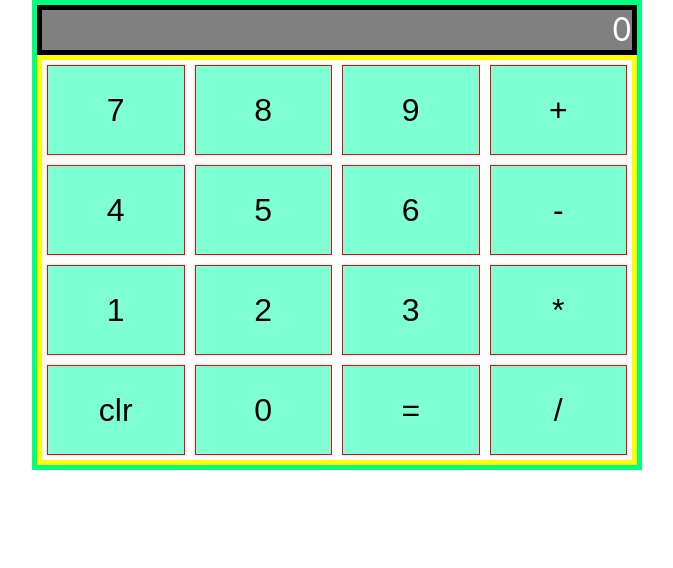
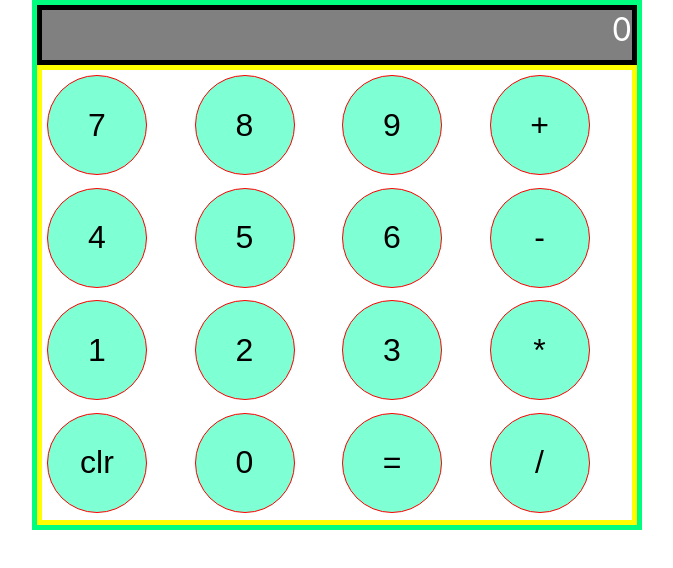
Before and after one commit to HowardMiclat/midtermexam, a React (Create React App) app: page / in a window 1280 px wide. Shown: the top 568 px of the page, without its empty margins (303-976 px from the left). Built offline with nearby package versions, Linux system fonts and the light colour scheme.

Commit message:
ReactCalc Updated 9/26/2024

```diff
--- a/src/App.css
+++ b/src/App.css
@@ -11,7 +11,7 @@
 
 .DispContainer {
   border: 5px solid black;
-  height: 40px;
+  height: 50px;
   background-color: gray;
 }
 
@@ -23,7 +23,7 @@
 
 .ButtContainer{
   border: 5px solid yellow;
-  height: 400px;
+  height: 450px;
   display: grid;
   grid-template-columns:repeat(4, 1fr);
 }
@@ -33,4 +33,7 @@
   background-color: aquamarine;
   border: 1px solid red;
   margin: 5px;
+  width: 100px;
+  height: 100px;
+  border-radius: 100px;
 }
```
